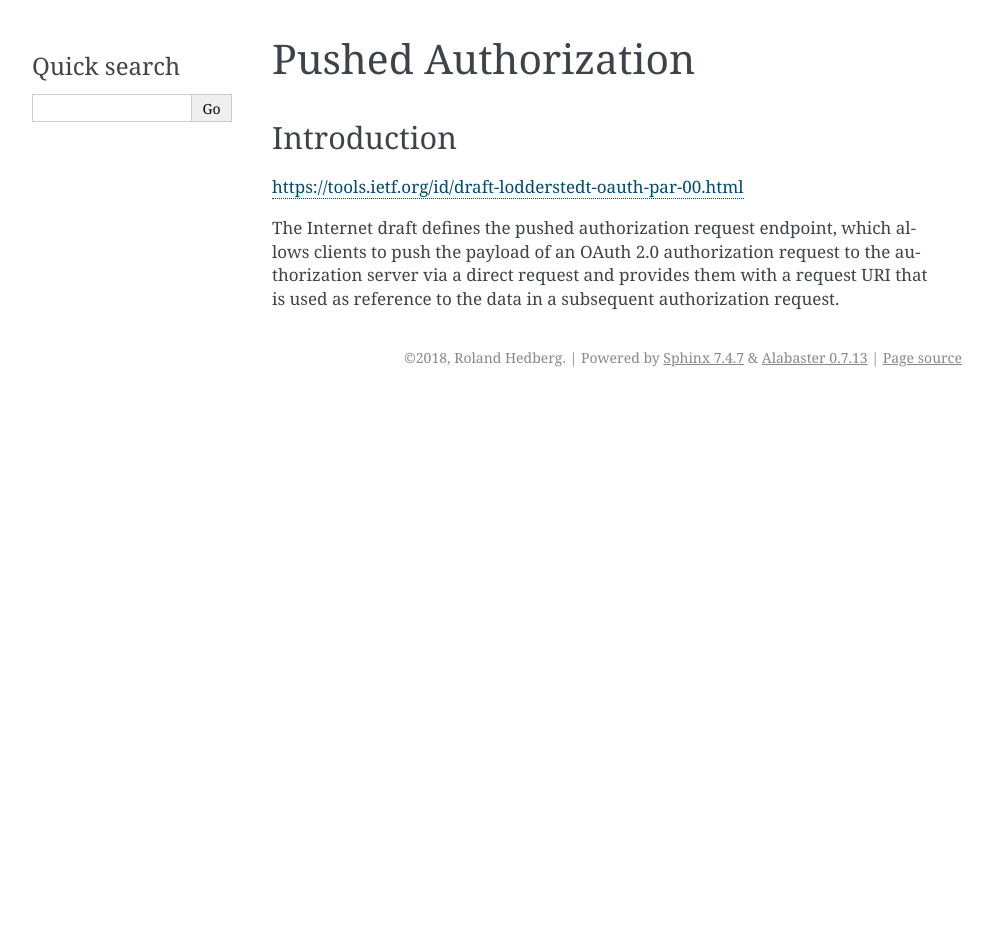
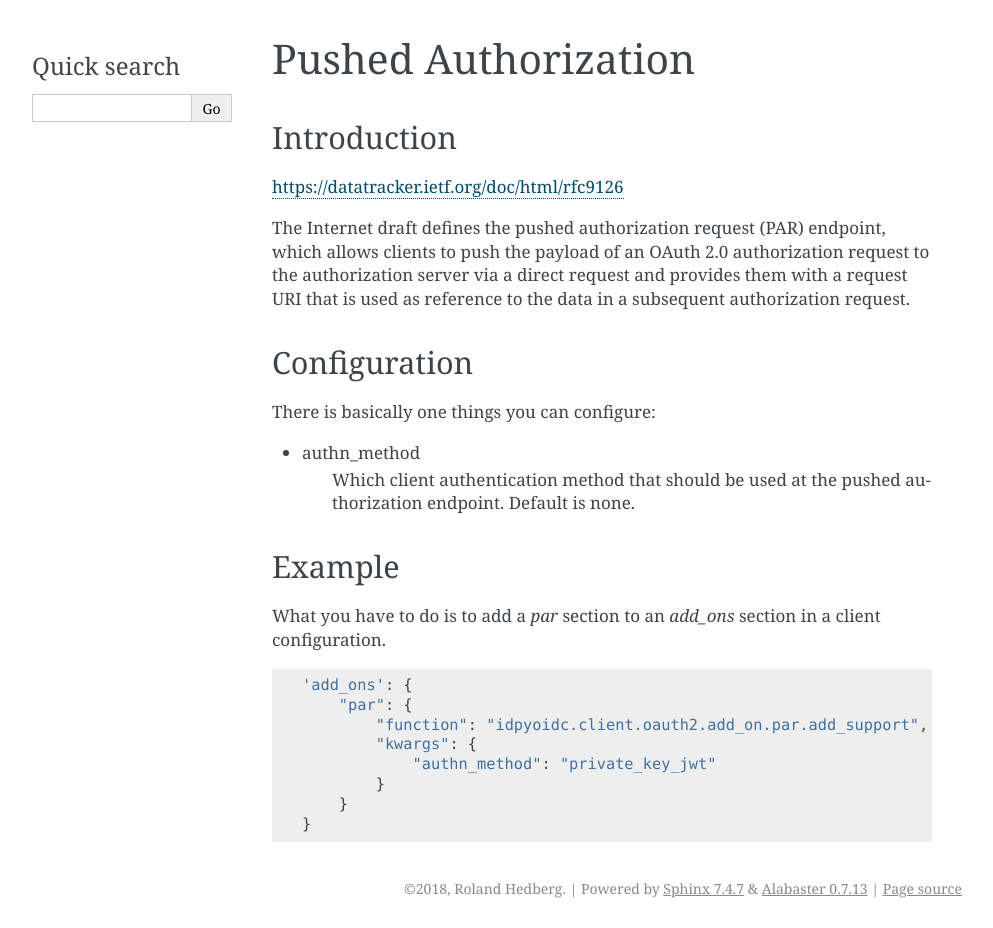
Before and after one commit to IdentityPython/idpy-oidc, a Sphinx documentation site: the page built from doc/client/add_on/pushed_authorization.rst, in a window 1280 px wide. Shown: the whole page, without its empty margins (148-1141 px from the left). Built offline with Sphinx 7.4.7, drawn with Linux system fonts in a browser that asks for light colours; before the commit the page ends 900 px from its top, so only the background shows below that.

Commit message:
The pushed authorization implementation deviated from the official RFC (9126). Should be better aligned now.

```diff
--- a/doc/client/add_on/dpop.rst
+++ b/doc/client/add_on/dpop.rst
@@ -40,7 +40,7 @@ in a client configuration.
 
     'add_ons': {
         "dpop": {
-            "function": "oidcrp.oauth2.add_on.dpop.add_support",
+            "function": "idpyoidc.client.oauth2.add_on.dpop.add_support",
             "kwargs": {
                 "signing_algorithms": ["ES256", "ES512"]
             }
--- a/doc/client/add_on/pushed_authorization.rst
+++ b/doc/client/add_on/pushed_authorization.rst
@@ -8,10 +8,38 @@ Pushed Authorization
 Introduction
 ------------
 
-https://tools.ietf.org/id/draft-lodderstedt-oauth-par-00.html
+https://datatracker.ietf.org/doc/html/rfc9126
 
-The Internet draft defines the pushed authorization request endpoint,
+The Internet draft defines the pushed authorization request (PAR) endpoint,
 which allows clients to push the payload of an OAuth 2.0 authorization
 request to the authorization server via a direct request and provides
 them with a request URI that is used as reference to the data in a
 subsequent authorization request.
+
+-------------
+Configuration
+-------------
+
+There is basically one things you can configure:
+
+- authn_method
+    Which client authentication method that should be used at the pushed authorization endpoint.
+    Default is none.
+
+-------
+Example
+-------
+
+What you have to do is to add a *par* section to an *add_ons* section
+in a client configuration.
+
+.. code:: python
+
+    'add_ons': {
+        "par": {
+            "function": "idpyoidc.client.oauth2.add_on.par.add_support",
+            "kwargs": {
+                "authn_method": "private_key_jwt"
+            }
+        }
+    }
```
Also changed, not shown: 2 other files.
